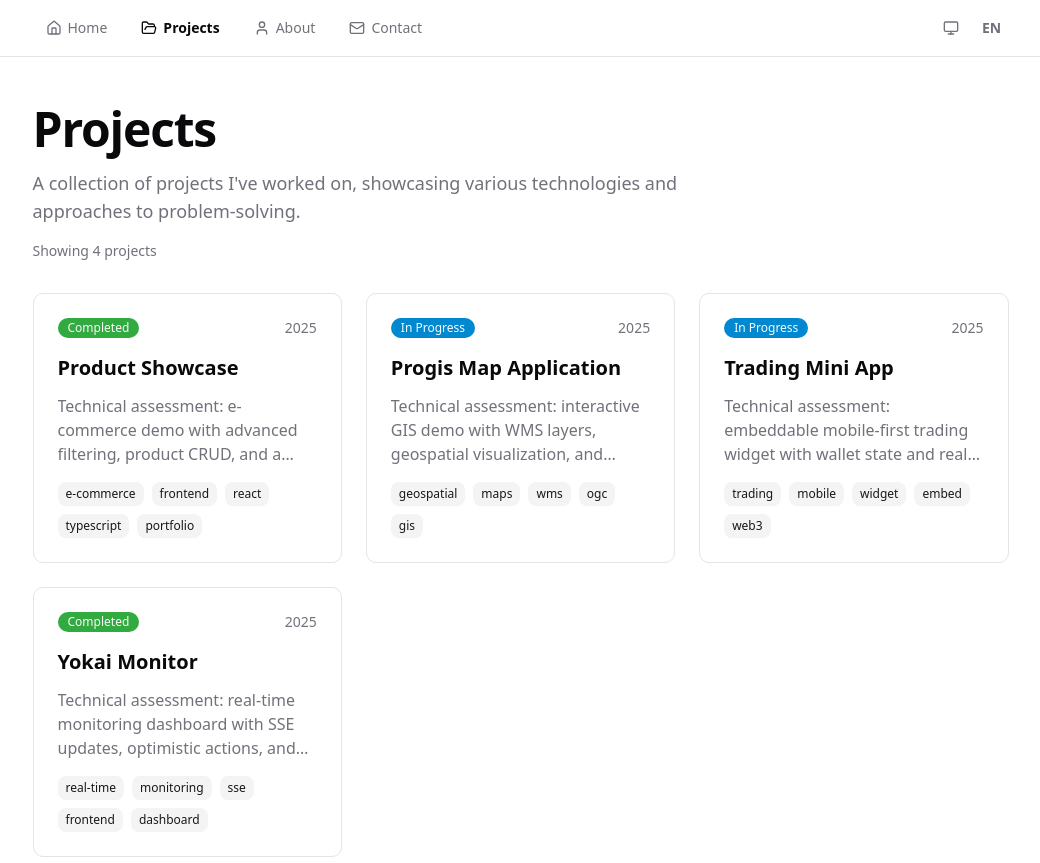
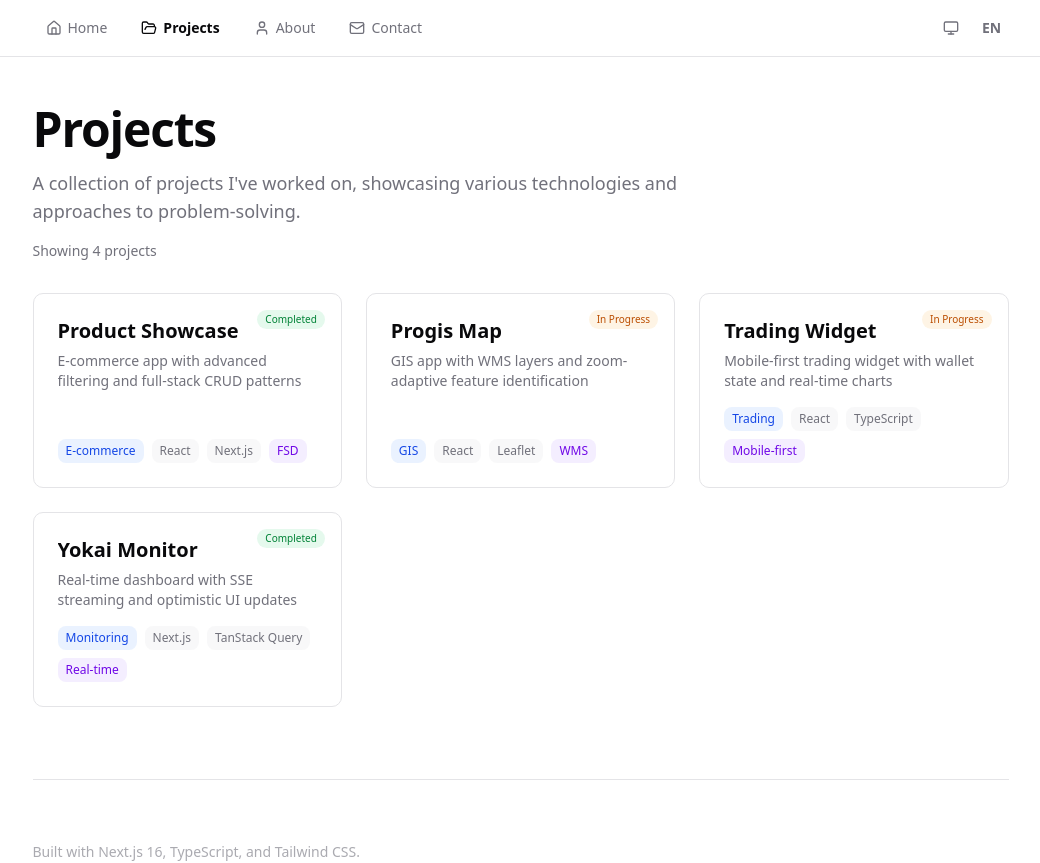
Before and after one commit to quterma/portfolio-hub, a Next.js app: page /en/projects in a window 1280 px wide. Shown: the top 863 px of the page, without its empty margins (112-1152 px from the left). Built offline with nearby package versions, Linux system fonts and the light colour scheme.

Commit message:
refactor: normalize project tags and card layout

```diff
--- a/data/projects.json
+++ b/data/projects.json
@@ -3,11 +3,11 @@
     "slug": "product-showcase",
     "title": {
       "en": "Product Showcase",
-      "ru": "Витрина Товаров"
+      "ru": "Product Showcase"
     },
     "summary": {
-      "en": "Technical assessment: e-commerce demo with advanced filtering, product CRUD, and a production-like UX",
-      "ru": "Тестовое приложение: демо интернет-магазина с продвинутыми фильтрами, CRUD товаров и production-like UX"
+      "en": "E-commerce app with advanced filtering and full-stack CRUD patterns",
+      "ru": "E-commerce приложение с продвинутой фильтрацией и full-stack CRUD"
     },
     "description": {
       "en": "Technical assessment / demo project showcasing modern frontend development practices in a realistic e-commerce domain. Users can browse products with advanced filtering, manage favorites, and perform full CRUD flows with fast feedback. Built with Feature-Sliced Design, accessibility-first components, and comprehensive testing (Vitest + Playwright).",
@@ -42,7 +42,11 @@
         "ru": "Оптимизация производительности с React 19 Compiler"
       }
     ],
-    "tags": ["e-commerce", "frontend", "react", "typescript", "portfolio"],
+    "tags": {
+      "domain": ["E-commerce"],
+      "tech": ["React", "Next.js", "TypeScript"],
+      "architecture": ["FSD", "Redux"]
+    },
     "tech": [
       "Next.js 16",
       "React 19",
@@ -75,12 +79,12 @@
   {
     "slug": "progis-map-app",
     "title": {
-      "en": "Progis Map Application",
-      "ru": "Картографическое Приложение Progis"
+      "en": "Progis Map",
+      "ru": "Progis Map"
     },
     "summary": {
-      "en": "Technical assessment: interactive GIS demo with WMS layers, geospatial visualization, and smart location identification",
-      "ru": "Тестовое приложение: GIS-демо с WMS-слоями, визуализацией геоданных и умной идентификацией локаций"
+      "en": "GIS app with WMS layers and zoom-adaptive feature identification",
+      "ru": "GIS-приложение с WMS-слоями и адаптивной идентификацией"
     },
     "description": {
       "en": "Technical assessment / demo project focused on interactive mapping and geospatial data visualization. Combines WMS/OGC layers with a modern React + TypeScript stack, including layer management and smart identification that adapts to zoom level. Built with a clean, modular structure and extensive JSDoc documentation for maintainability.",
@@ -111,7 +115,11 @@
         "ru": "Готовая к продакшену модульная структура"
       }
     ],
-    "tags": ["geospatial", "maps", "wms", "ogc", "gis"],
+    "tags": {
+      "domain": ["GIS"],
+      "tech": ["React", "Leaflet", "TypeScript"],
+      "architecture": ["WMS"]
+    },
     "tech": [
       "React 19",
       "TypeScript 5",
@@ -137,12 +145,12 @@
   {
     "slug": "trading-mini-app",
     "title": {
-      "en": "Trading Mini App",
-      "ru": "Мини-приложение для Трейдинга"
+      "en": "Trading Widget",
+      "ru": "Trading Widget"
     },
     "summary": {
-      "en": "Technical assessment: embeddable mobile-first trading widget with wallet state and real-time price charts",
-      "ru": "Тестовое приложение: встраиваемый mobile-first виджет с состоянием кошелька и графиками цен в реальном времени"
+      "en": "Mobile-first trading widget with wallet state and real-time charts",
+      "ru": "Mobile-first виджет для трейдинга с кошельком и графиками"
     },
     "description": {
       "en": "Technical assessment / demo project built as an embeddable mobile widget. Demonstrates a minimal Feature-Sliced Design setup, hook-based state management (no external store), and real-time charting with Recharts (24h data). Designed to be easy to embed and extend via a clean public API pattern (index exports + path aliases).",
@@ -173,7 +181,11 @@
         "ru": "Управление состоянием на хуках без внешних библиотек"
       }
     ],
-    "tags": ["trading", "mobile", "widget", "embed", "web3"],
+    "tags": {
+      "domain": ["Trading"],
+      "tech": ["React", "TypeScript"],
+      "architecture": ["Mobile-first", "Web3"]
+    },
     "tech": [
       "React 19",
       "TypeScript 5",
@@ -194,11 +206,11 @@
     "slug": "yokai-monitor",
     "title": {
       "en": "Yokai Monitor",
-      "ru": "Монитор Ёкаев"
+      "ru": "Yokai Monitor"
     },
     "summary": {
-      "en": "Technical assessment: real-time monitoring dashboard with SSE updates, optimistic actions, and resilience patterns",
-      "ru": "Тестовое приложение: real-time дашборд с SSE-обновлениями, оптимистичными действиями и паттернами устойчивости"
+      "en": "Real-time dashboard with SSE streaming and optimistic UI updates",
+      "ru": "Real-time дашборд с SSE-потоками и оптимистичными обновлениями"
     },
     "description": {
       "en": "Technical assessment / demo project showcasing real-time UI synchronization and production-like resilience patterns. Built as a monitoring dashboard with Server-Sent Events, optimistic actions (with rollback on errors), and auto-reconnect connection management. Implemented with strict Feature-Sliced Design layering, typed event models, and Dockerized local setup.",
@@ -233,7 +245,11 @@
         "ru": "SCSS Modules с CSS custom properties и плавными переходами"
       }
     ],
-    "tags": ["real-time", "monitoring", "sse", "frontend", "dashboard"],
+    "tags": {
+      "domain": ["Monitoring"],
+      "tech": ["Next.js", "TanStack Query", "TypeScript"],
+      "architecture": ["Real-time", "SSE"]
+    },
     "tech": [
       "Next.js 16",
       "React 19",
--- a/src/components/ui/project-card.tsx
+++ b/src/components/ui/project-card.tsx
@@ -8,54 +8,73 @@ type ProjectCardProps = {
   locale: string
 }
 
+function getBadgeVariant(category: "domain" | "tech" | "architecture"): string {
+  if (category === "domain") {
+    return "bg-blue-500/10 text-blue-700 dark:text-blue-400"
+  }
+  if (category === "architecture") {
+    return "bg-violet-500/10 text-violet-700 dark:text-violet-400"
+  }
+  return "bg-muted/60 text-muted-foreground"
+}
+
 export function ProjectCard({ project, locale }: ProjectCardProps) {
   const t = useTranslations()
 
   const title = getLocalizedText(project.title, locale)
   const summary = getLocalizedText(project.summary, locale)
-  const tags = project.tags ?? []
-  const year = project.year
+  const tags = project.tags
   const status = project.status
+
+  const displayBadges: Array<{ text: string; category: string }> = []
+  if (tags?.domain?.[0])
+    displayBadges.push({ text: tags.domain[0], category: "domain" })
+  if (tags?.tech) {
+    tags.tech
+      .slice(0, 2)
+      .forEach(t => displayBadges.push({ text: t, category: "tech" }))
+  }
+  if (tags?.architecture?.[0])
+    displayBadges.push({ text: tags.architecture[0], category: "architecture" })
 
   return (
     <Link
       href={`/project/${project.slug}`}
-      className="group relative block overflow-hidden rounded-lg border bg-background p-6 transition-all duration-200 hover:shadow-lg hover:border-ring/20 cursor-pointer focus-visible:outline-none focus-visible:ring-2 focus-visible:ring-ring focus-visible:ring-offset-2"
+      className="group relative flex flex-col h-full overflow-hidden rounded-lg border bg-background p-6 transition-all duration-200 hover:shadow-lg hover:border-ring/20 cursor-pointer focus-visible:outline-none focus-visible:ring-2 focus-visible:ring-ring focus-visible:ring-offset-2"
     >
-      {/* Status and Year Badge */}
-      <div className="flex items-center justify-between mb-4">
+      {/* Status Badge - Absolute Top Right */}
       {status && (
         <span
-            className={`inline-flex items-center px-2.5 py-0.5 rounded-full text-xs font-medium ${
+          className={`absolute top-4 right-4 inline-flex items-center px-2 py-0.5 rounded-full text-[10px] font-medium ${
             status === "completed"
-                ? "bg-status-success text-status-success-foreground"
+              ? "bg-green-500/10 text-green-700 dark:text-green-400"
               : status === "in-progress"
-                  ? "bg-status-info text-status-info-foreground"
-                  : "bg-muted text-muted-foreground"
+                ? "bg-amber-500/10 text-amber-700 dark:text-amber-400"
+                : "bg-muted/30 text-muted-foreground/70"
           }`}
         >
           {t(`project.status.${status}`)}
         </span>
       )}
-        {year && <span className="text-sm text-muted-foreground">{year}</span>}
-      </div>
 
       {/* Project Title */}
-      <h3 className="text-xl font-semibold mb-3 group-hover:text-primary transition-colors">
+      <h3 className="text-xl font-semibold mb-2 leading-tight group-hover:text-primary transition-colors whitespace-nowrap overflow-hidden text-ellipsis pr-16">
         {title}
       </h3>
 
       {/* Project Summary */}
-      <p className="text-muted-foreground mb-4 line-clamp-3">{summary}</p>
+      <p className="text-muted-foreground text-sm mb-4 line-clamp-3">
+        {summary}
+      </p>
 
       {/* Tags */}
-      <div className="flex flex-wrap gap-2">
-        {tags.map(tag => (
+      <div className="flex flex-wrap gap-2 mt-auto">
+        {displayBadges.map((badge, idx) => (
           <span
-            key={tag}
-            className="inline-flex items-center px-2 py-1 rounded-md text-xs font-medium bg-secondary text-secondary-foreground"
+            key={`${badge.category}-${idx}`}
+            className={`inline-flex items-center px-2 py-1 rounded-md text-xs font-medium ${getBadgeVariant(badge.category as "domain" | "tech" | "architecture")}`}
           >
-            {tag}
+            {badge.text}
           </span>
         ))}
       </div>
--- a/src/lib/schemas.ts
+++ b/src/lib/schemas.ts
@@ -22,7 +22,13 @@ export const ProjectSchema = z.object({
   role: LocalizedTextSchema.optional(),
   period: LocalizedTextSchema.optional(),
 
-  tags: z.array(z.string()).optional(),
+  tags: z
+    .object({
+      domain: z.array(z.string()).optional(),
+      tech: z.array(z.string()).optional(),
+      architecture: z.array(z.string()).optional(),
+    })
+    .optional(),
   tech: z.array(z.string()).optional(),
 
   highlights: z.array(LocalizedTextSchema).optional(),
```
Lines whose indentation alone changed are shown as unchanged.
